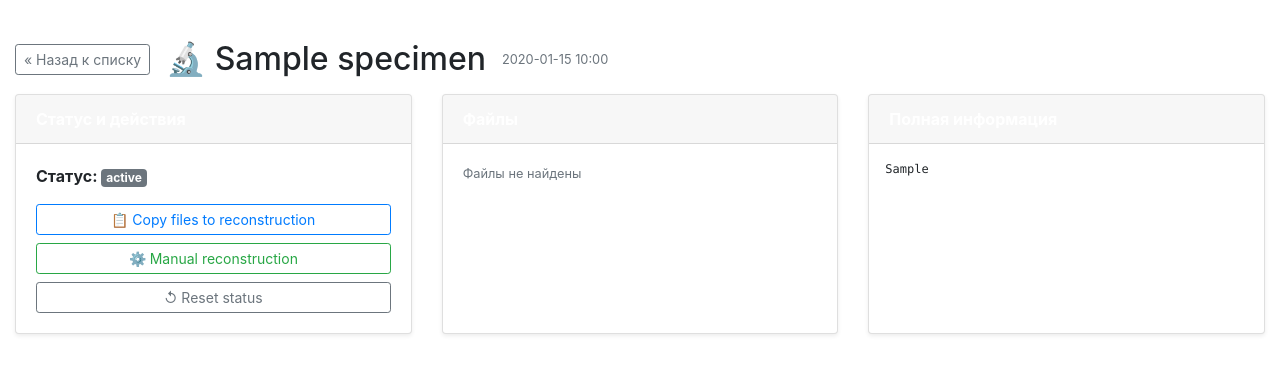
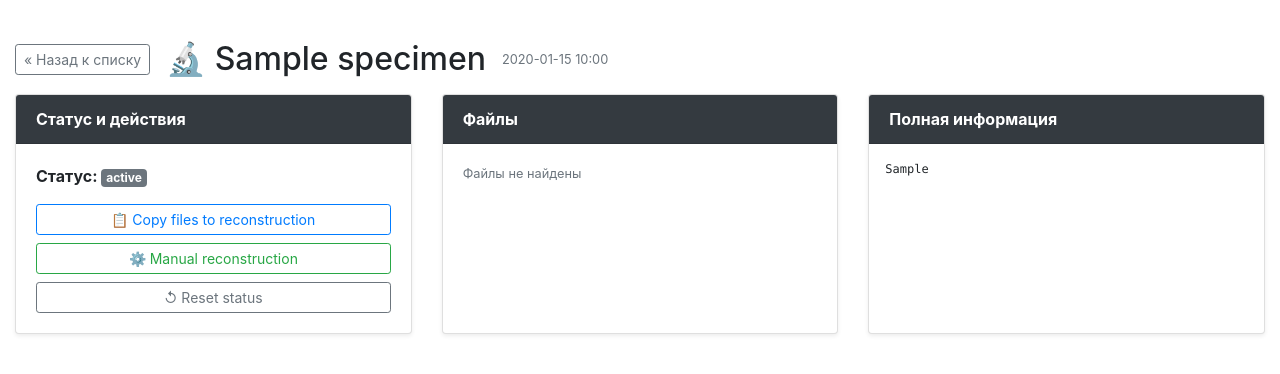
Before and after one commit to xTomo/rbtm-recon, a Flask app: template web/rbtmwebrecon/webrecon/templates/tomo_object.html in a window 1280 px wide. Shown: the part 56-430 px from the top of the page. Run offline with Flask 3, Linux system fonts and the light colour scheme; the template is opened without the code that fills it: most values are stand-ins (such as "Sample title", 1, 10 or a date in 2020); some libraries are stand-ins or nearby versions.

Commit message:
tomo_object: fix card header color (thead-dark -> bg-dark)

```diff
--- a/web/rbtmwebrecon/webrecon/templates/tomo_object.html
+++ b/web/rbtmwebrecon/webrecon/templates/tomo_object.html
@@ -29,7 +29,7 @@
         {# Статус и действия #}
         <div class="col-md-4 mb-3">
             <div class="card shadow-sm h-100">
-                <div class="card-header thead-dark text-white"><strong>Статус и действия</strong></div>
+                <div class="card-header bg-dark text-white"><strong>Статус и действия</strong></div>
                 <div class="card-body">
                     <p>
                         <strong>Статус: </strong>
@@ -67,7 +67,7 @@
         {# Файлы #}
         <div class="col-md-4 mb-3">
             <div class="card shadow-sm h-100">
-                <div class="card-header thead-dark text-white"><strong>Файлы</strong></div>
+                <div class="card-header bg-dark text-white"><strong>Файлы</strong></div>
                 <div class="card-body" style="overflow-y: auto; max-height: 400px;">
                     {% if files_tree %}
                         {{ render_tree(files_tree) }}
@@ -81,7 +81,7 @@
         {# Полная информация об объекте #}
         <div class="col-md-4 mb-3">
             <div class="card shadow-sm h-100">
-                <div class="card-header thead-dark text-white"><strong>Полная информация</strong></div>
+                <div class="card-header bg-dark text-white"><strong>Полная информация</strong></div>
                 <div class="card-body p-0">
                     <pre class="m-0 p-3" style="font-size: 0.75em; max-height: 400px; overflow-y: auto;">{{ tomo_object_str }}</pre>
                 </div>
```
